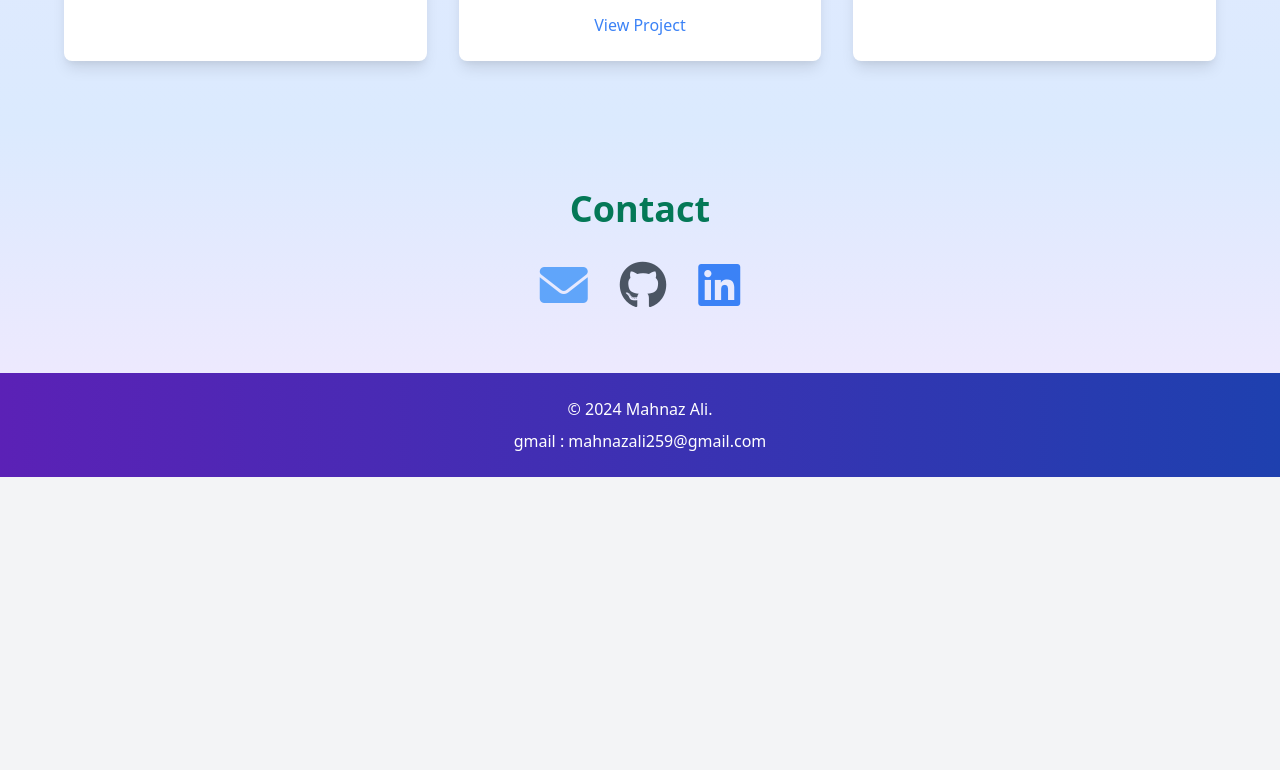
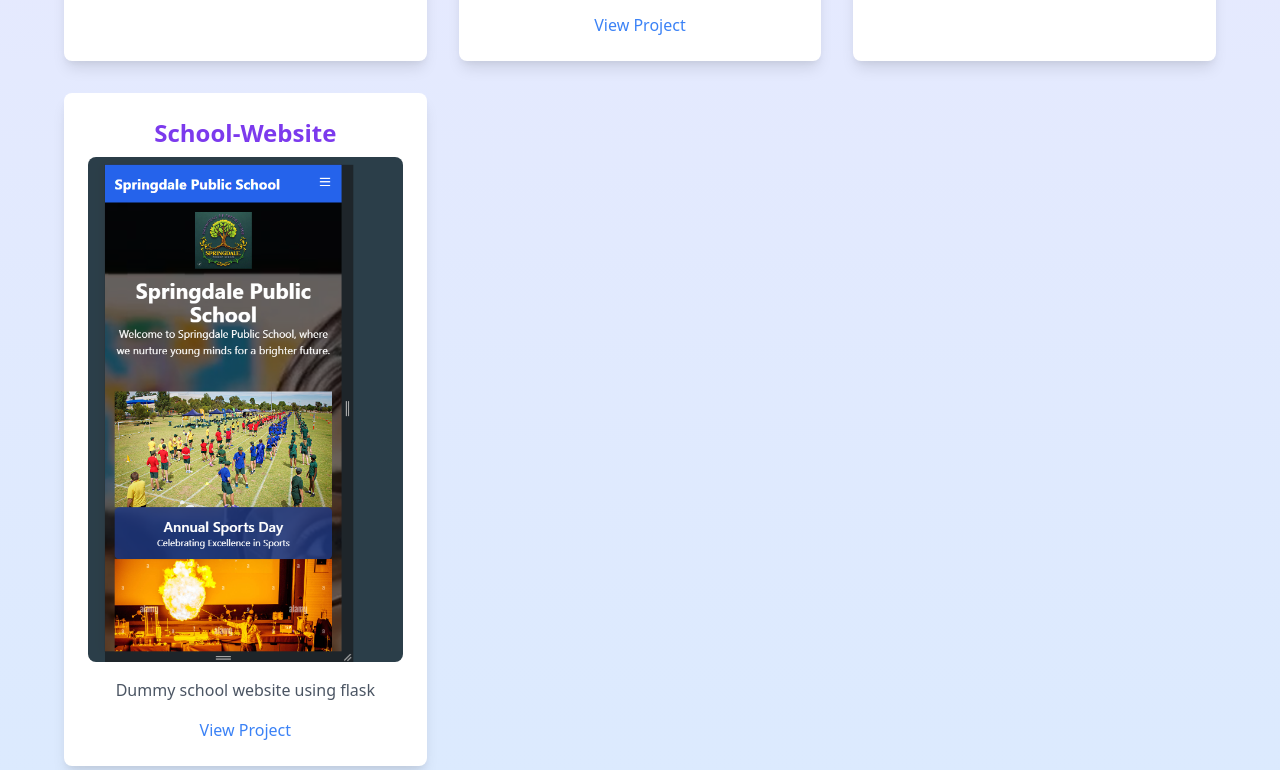
Before and after one commit to Mahnaz-Ali/My-Portfolio, a plain HTML site: page index.html in a window 1280 px wide. Shown: the part 2275-3045 px from the top of the page. Before the commit the page ends 2752 px from the top, so only its background shows below. Drawn offline with nearby package versions, Linux system fonts and the light colour scheme.

Commit message:
Update index.html

```diff
--- a/index.html
+++ b/index.html
@@ -61,6 +61,12 @@
             <p class="mb-4 text-gray-600">An advanced web application utilizing Python's cryptography and hashing for secure data encryption and protection</p>
             <a href="https://github.com/Mahnaz-Ali/Data-Encryption-Web-app.git" target="_blank" class="text-blue-500 hover:text-blue-700 transition-colors duration-300">View Project</a>
         </div>
+         <div class="bg-white p-6 rounded-lg shadow-lg hover:shadow-xl transition-shadow duration-300 transform hover:scale-105">
+            <h3 class="text-2xl font-bold mb-2 text-purple-600">School-Website</h3>
+            <img src="./assets/React.png" alt="Project 3" class="rounded-lg mb-4">
+            <p class="mb-4 text-gray-600">Dummy school website using flask</p>
+            <a href="https://github.com/Mahnaz-Ali/School-Website" target="_blank" class="text-blue-500 hover:text-blue-700 transition-colors duration-300">View Project</a>
+        </div>
     </div>
 </section>
 
```
